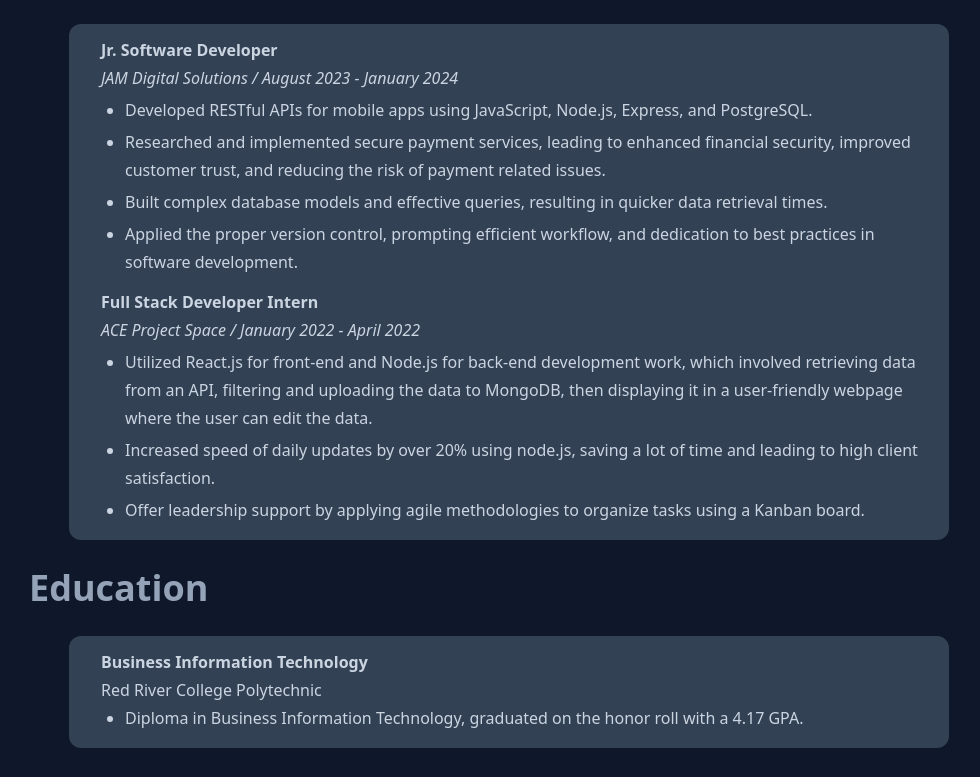
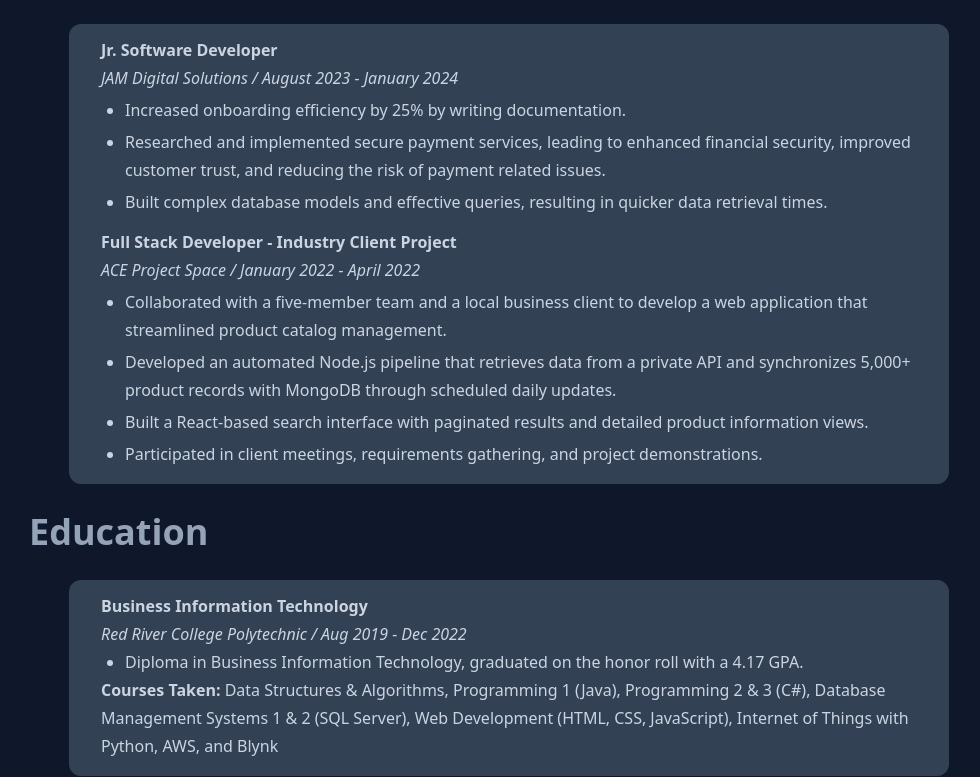
Before and after one commit to JChuy0/PortfolioWebsite, an Angular app: page / in a window 1280 px wide. Shown: the part 288-1065 px from the top of the page, without its empty margins (291-1271 px from the left). Built offline with nearby package versions, Linux system fonts and the light colour scheme.

Commit message:
Improved job and school sections.

```diff
--- a/src/app/_models/School.ts
+++ b/src/app/_models/School.ts
@@ -1,7 +1,9 @@
 
 export interface School {
     id: number;
-    SchoolName: string;
+    schoolName: string;
     courseName: string;
+    date: string;
     notes: string[];
+    coursesTaken: string;
 }
--- a/src/app/_services/api.service.ts
+++ b/src/app/_services/api.service.ts
@@ -32,7 +32,7 @@ export class ApiService {
         let project: Dictionary = {};
 
         // filters out certain projects
-        const excludedNames = ["jchuy0", "image_board_website"];
+        const excludedNames = ["jchuy0", "image_board_website", "mandemsite"];
 
         if (!excludedNames.includes(ele.name.toLowerCase())) {
           project["name"] = ele.name;
--- a/src/app/education/education.component.html
+++ b/src/app/education/education.component.html
@@ -2,11 +2,14 @@
     <div class="custom-line-height">
 
         <div class="font-bold">{{school.courseName}}</div>
-        {{school.SchoolName}}
+        <span class="italic">{{school.schoolName}} / {{school.date}}</span>
 
         <ul *ngFor="let item of school.notes">
             <li class="list-disc ml-6">{{item}}</li>
         </ul>
 
+        <span class="font-bold">Courses Taken: </span>
+        {{school.coursesTaken}}
+
     </div>
 </div>
--- a/src/app/home/home.component.ts
+++ b/src/app/home/home.component.ts
@@ -13,24 +13,26 @@ export class HomeComponent {
   Jobs: Job[] = [
     { id: 0, companyName: "JAM Digital Solutions", jobTitle: "Jr. Software Developer", date: "August 2023 - January 2024",
       accomplishments: [
-        'Developed RESTful APIs for mobile apps using JavaScript, Node.js, Express, and PostgreSQL.',
+        'Increased onboarding efficiency by 25% by writing documentation.',
         'Researched and implemented secure payment services, leading to enhanced financial security, improved customer trust, and reducing the risk of payment related issues.',
-        'Built complex database models and effective queries, resulting in quicker data retrieval times.',
-        'Applied the proper version control, prompting efficient workflow, and dedication to best practices in software development.'
+        'Built complex database models and effective queries, resulting in quicker data retrieval times.'
       ]
     },
-    { id: 1, companyName: "ACE Project Space", jobTitle: "Full Stack Developer Intern", date: "January 2022 - April 2022",
+    { id: 1, companyName: "ACE Project Space", jobTitle: "Full Stack Developer - Industry Client Project", date: "January 2022 - April 2022",
       accomplishments: [
-        'Utilized React.js for front-end and Node.js for back-end development work, which involved retrieving data from an API, filtering and uploading the data to MongoDB, then displaying it in a user-friendly webpage where the user can edit the data.',
-        'Increased speed of daily updates by over 20% using node.js, saving a lot of time and leading to high client satisfaction.',
-        'Offer leadership support by applying agile methodologies to organize tasks using a Kanban board.',
+        'Collaborated with a five-member team and a local business client to develop a web application that streamlined product catalog management.',
+        'Developed an automated Node.js pipeline that retrieves data from a private API and synchronizes 5,000+ product records with MongoDB through scheduled daily updates.',
+        'Built a React-based search interface with paginated results and detailed product information views.',
+        'Participated in client meetings, requirements gathering, and project demonstrations.'
       ]
     },
   ]
 
   Schools: School[] = [
-    { id: 0, SchoolName: 'Red River College Polytechnic', courseName: 'Business Information Technology',
-      notes: ['Diploma in Business Information Technology, graduated on the honor roll with a 4.17 GPA.'] },
+    { id: 0, schoolName: 'Red River College Polytechnic', courseName: 'Business Information Technology', date: 'Aug 2019 - Dec 2022',
+      notes: ['Diploma in Business Information Technology, graduated on the honor roll with a 4.17 GPA.'],
+      coursesTaken: 'Data Structures & Algorithms, Programming 1 (Java), Programming 2 & 3 (C#), Database Management Systems 1 & 2 (SQL Server), Web Development (HTML, CSS, JavaScript), Internet of Things with Python, AWS, and Blynk'
+     },
   ]
 
   Certificates: Certificate[] = [
```
